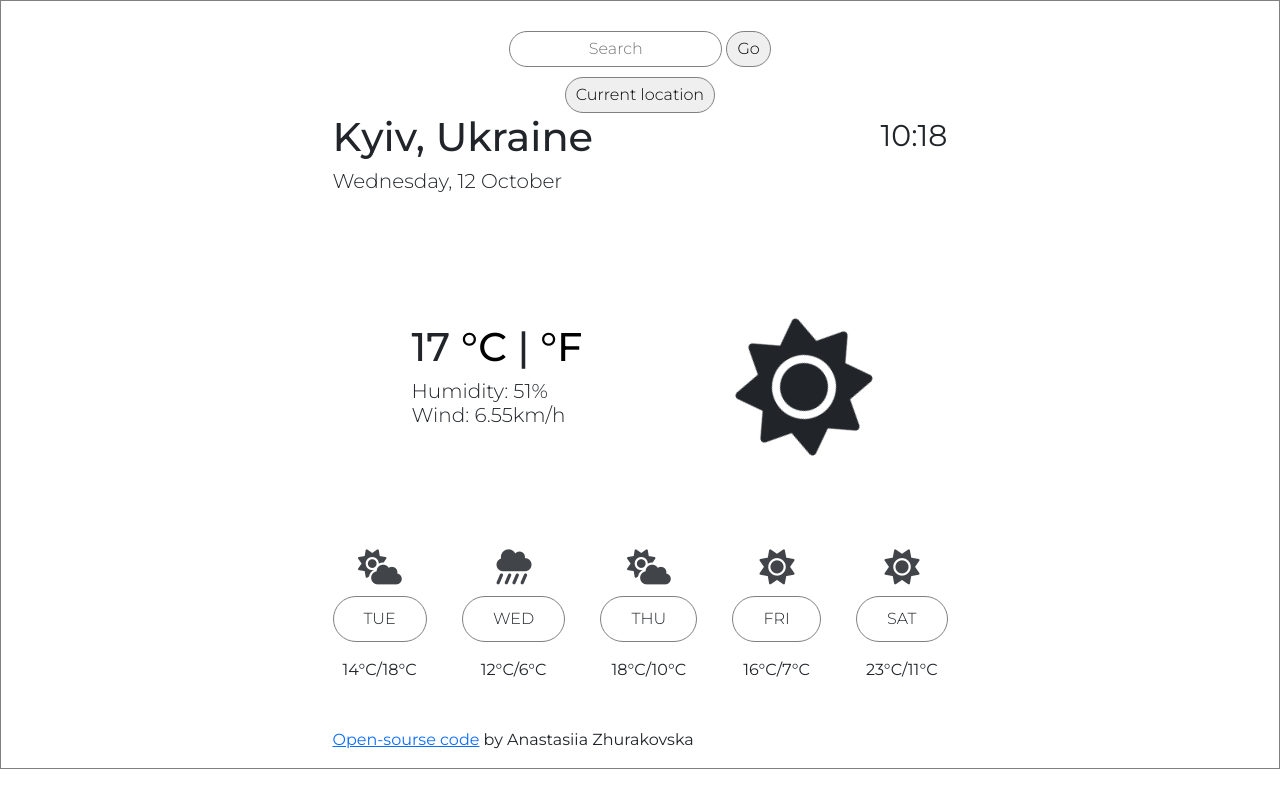
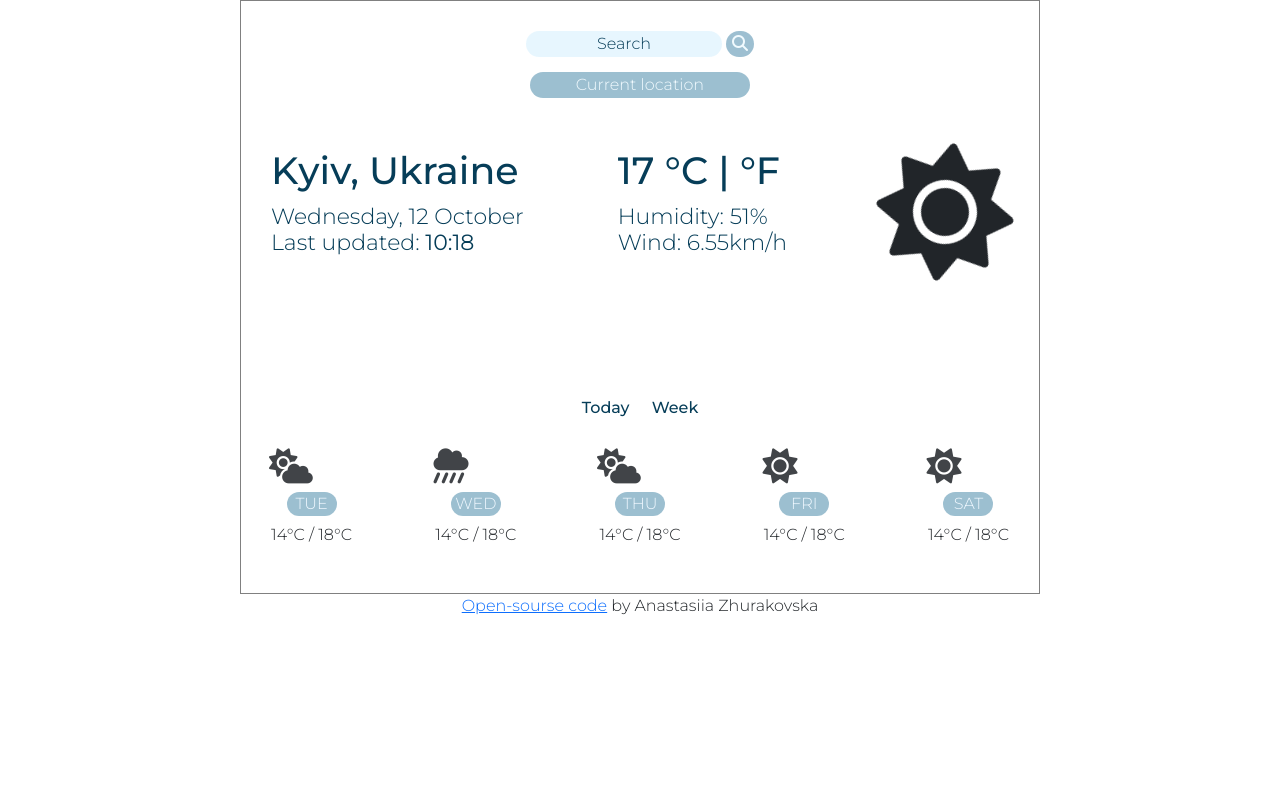
Before and after one commit to a-zhurakovska/Project-2, a plain HTML site: page index.html in a window 1280 px wide. Drawn offline with nearby package versions, Linux system fonts and the light colour scheme.

Commit message:
changed html and css

```diff
--- a/index.html
+++ b/index.html
@@ -26,24 +26,37 @@
   </head>
   <body>
     <div class="container">
+      <!--  -->
+      <div class="mainCode">
+        <div class="searchingLine">
           <form id="city">
             <input type="text" id="search-text-input" placeholder="Search" />
-        <input type="submit" id="findCity" value="Go" />
+            <button type="submit" id="buttonFindCity">
+              <i class="fa-solid fa-magnifying-glass"></i>
+            </button>
           </form>
-      <button id="buttonLocation" type="button">Current location</button>
-      <div class="first-line">
+          <button class="buttonLocation" id="buttonLocation" type="button">
+            Current location
+          </button>
+        </div>
+        <!--  -->
+        <div class="currentData">
+          <div class="first-short-information">
             <span class="cityCountry" id="cityCountry">
               <h1>Kyiv, Ukraine</h1>
             </span>
-        <span class="currentTime" id="currentTime">
-          <h1>22:23</h1>
+            <span>
+              <h2 id="currentDay">Monday, 10 September</h2>
+            </span>
+            <span class="lastUpdatedTime">
+              <h2>
+                Last updated:
+                <strong id="currentTime"> 11:17 </strong>
+              </h2>
             </span>
           </div>
-
-      <h2 id="currentDay">Monday, 10 September</h2>
-
-      <div class="second-field">
-        <span class="second-field-text">
+          <!--  -->
+          <div class="current-weather-info">
             <h1>
               <span id="currentTemperature">17</span>
               <a href="#" id="celsius">°C</a>
@@ -55,56 +68,85 @@
               <br />
               <span id="wind">Wind: 6.55km/h</span>
             </h2>
+          </div>
+          <div class="currentWeatherIcon">
+            <i
+              class="fa-solid fa-sun fa-8x fa-spin"
+              style="--fa-animation-duration: 15s"
+            ></i>
+          </div>
+        </div>
+        <!--  -->
+        <div class="choosePeriod">
+          <span>
+            <a href="#" id="todayWeatherData">Today</a>
           </span>
           <span>
-          <i class="fa-solid fa-sun fa-8x fa-spin"></i>
+            <a href="#" id="weekWeatherData">Week</a>
           </span>
         </div>
-
-      <div class="third-field">
-        <div class="num1">
+        <!--  -->
+        <div class="weatherData">
+          <div class="card-1">
             <i
               class="fa-solid fa-cloud-sun fa-2x fa-beat-fade"
               style="--fa-animation-duration: 3s"
             ></i>
             <p class="day">TUE</p>
-          <p class="day-temperature">14°C/18°C</p>
+            <p class="temperature">
+              <span class="dayTemperature">14</span>°C /
+              <span class="nightTemperature">18</span>°C
+            </p>
           </div>
-        <div class="num2">
+          <div class="card-2">
             <i
               class="fa-solid fa-cloud-showers-heavy fa-beat-fade fa-2x"
               style="--fa-animation-duration: 3s"
             ></i>
             <p class="day">WED</p>
-          <p class="day-temperature">12°C/6°C</p>
+            <p class="temperature">
+              <span class="dayTemperature">14</span>°C /
+              <span class="nightTemperature">18</span>°C
+            </p>
           </div>
-        <div class="num3">
+          <div class="card-3">
             <i
               class="fa-solid fa-cloud-sun fa-2x fa-beat-fade"
               style="--fa-animation-duration: 3s"
             ></i>
             <p class="day">THU</p>
-          <p class="day-temperature">18°C/10°C</p>
+            <p class="temperature">
+              <span class="dayTemperature">14</span>°C /
+              <span class="nightTemperature">18</span>°C
+            </p>
           </div>
-        <div class="num4">
+          <div class="card-4">
             <i
               class="fa-solid fa-sun fa-2x fa-beat-fade fa-2x"
               style="--fa-animation-duration: 3s"
             ></i>
             <p class="day">FRI</p>
-          <p class="day-temperature">16°C/7°C</p>
+            <p class="temperature">
+              <span class="dayTemperature">14</span>°C /
+              <span class="nightTemperature">18</span>°C
+            </p>
           </div>
-        <div class="num5">
+          <div class="card-5">
             <i
               class="fa-solid fa-sun fa-2x fa-beat-fade fa-2x"
               style="--fa-animation-duration: 3s"
             ></i>
             <p class="day">SAT</p>
-          <p class="day-temperature">23°C/11°C</p>
+            <p class="temperature">
+              <span class="dayTemperature">14</span>°C /
+              <span class="nightTemperature">18</span>°C
+            </p>
           </div>
         </div>
+      </div>
+    </div>
+    <div class="footer">
       <footer>
-        <p>
         <a
           href="https://github.com/a-zhurakovska/Project-2"
           target="_blank"
@@ -112,10 +154,8 @@
           >Open-sourse code</a
         >
         by Anastasiia Zhurakovska
-        </p>
       </footer>
     </div>
-
     <script src="src/script.js"></script>
   </body>
 </html>
--- a/src/script.js
+++ b/src/script.js
@@ -43,7 +43,7 @@ h2.textContent = formatDate(new Date());
 
 //1
 function showData(response) {
-  let cityCountry = document.querySelector(`#cityCountry`);
+  let cityCountry = document.querySelector(`#cityCountry h1`);
   cityCountry.innerHTML = `${response.data.name}, ${response.data.sys.country}`;
 
   let currentTemperature = document.querySelector(`#currentTemperature`);
@@ -66,7 +66,7 @@ function cityData(event) {
   axios.get(apiUrl).then(showData);
 }
 
-let searchCity = document.querySelector(`#findCity`);
+let searchCity = document.querySelector(`#buttonFindCity`);
 searchCity.addEventListener("click", cityData);
 
 //bonus feature. Please, wait about 4 seconds.
--- a/src/style.css
+++ b/src/style.css
@@ -1,77 +1,111 @@
 body {
   font-family: "Montserrat", sans-serif;
-  border: 1px solid gray;
-}
-.container {
-  width: 50%;
-}
-#city {
-  text-align: center;
-}
-input[type="text"] {
-  border-radius: 30px;
-  border: 1px solid grey;
-  margin-top: 30px;
-  padding: 5px 10px;
   font-weight: 300;
 }
-input[type="submit"],
-#buttonLocation {
-  border-radius: 30px;
-  border: 1px solid grey;
-  padding: 5px 10px;
-  font-weight: 300;
-  margin-bottom: 10px;
+.container,
+.footer {
+  display: flex;
+  justify-content: center;
 }
-#buttonLocation {
+.mainCode {
+  width: 800px;
+  border: 1px solid gray;
+  padding: 30px;
+}
+
+#city {
   display: block;
-  margin: 0 auto;
-}
-.find-city,
-::placeholder {
   text-align: center;
 }
 
-.first-line {
+#search-text-input {
+  background-color: hsl(200, 90%, 92%, 0.6);
+  border: none;
+  text-align: center;
+  border-radius: 30px;
+}
+
+#search-text-input::placeholder {
+  text-align: center;
+  color: #063d58;
+  font-weight: 300;
+}
+
+#buttonFindCity {
+  background-color: hsl(200, 88%, 29%, 0.4);
+  color: hsl(200, 86%, 97%);
+  border: none;
+  border-radius: 30px;
+}
+
+.buttonLocation {
+  display: block;
+  margin: 15px auto;
+  font-weight: 300;
+  background-color: hsl(200, 88%, 29%, 0.4);
+  color: hsl(200, 86%, 97%);
+  border: none;
+  border-radius: 30px;
+  width: 220px;
+}
+
+.currentData {
   display: flex;
   justify-content: space-between;
-  font-size: 30px;
+  margin: 50px auto 120px auto;
 }
 
-#celsius,
-#fahrenheit {
-  color: black;
-  text-decoration: none;
+.cityCountry h1,
+.current-weather-info h1 {
+  font-weight: 500;
+  font-size: 38px;
+  color: #063d58;
+  margin-bottom: 10px;
 }
 
 h2 {
-  margin: 0;
-  padding: 0;
-  font-size: 20px;
   font-weight: 300;
+  font-size: 22px;
+  color: #063d58;
+  margin: 0px;
+}
+#celsius,
+#fahrenheit {
+  color: #063d58;
+  text-decoration: none;
+}
+.choosePeriod {
+  display: flex;
+  justify-content: center;
+  gap: 3%;
+  margin-bottom: 30px;
+}
+#todayWeatherData,
+#weekWeatherData {
+  color: #063d58;
+  text-decoration: none;
+  font-weight: 500;
 }
 
-.second-field {
-  display: flex;
-  justify-content: space-around;
-  margin-top: 130px;
-}
-
-.fa-sun {
-  --fa-animation-duration: 12s;
-}
-
-.third-field {
+.weatherData {
   display: flex;
   justify-content: space-between;
-  margin: 100px auto 30px auto;
-  text-align: center;
 }
 
 p.day {
-  margin-top: 10px;
-  padding: 10px 30px 10px 30px;
-  font-weight: 300;
-  border: 1px solid gray;
+  width: 50px;
+  text-align: center;
+  background-color: hsl(200, 88%, 29%, 0.4);
+  color: aliceblue;
   border-radius: 30px;
+  margin: 7px auto;
 }
+
+.fa-solid {
+  align-items: center;
+}
+
+p.temperatureOfDay {
+  text-align: center;
+  color: #063d58;
+}
```
Lines whose indentation alone changed are shown as unchanged.
